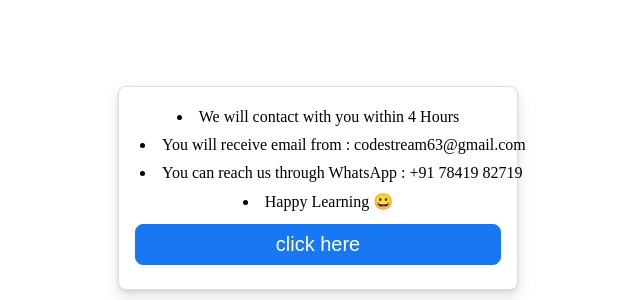
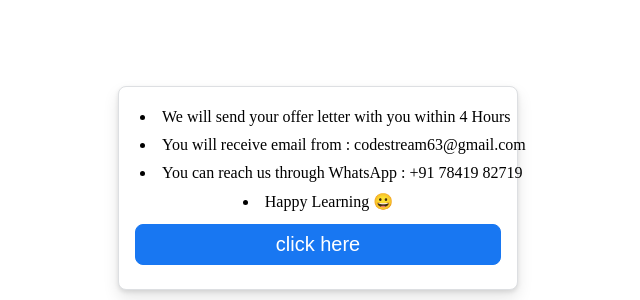
Before and after one commit to anon576/streamline, a Flask app: template templates/issue.html in a window 1280 px wide. Shown: the part 212-512 px from the top of the page, without its empty margins (322-962 px from the left). Run offline with Flask 3, Linux system fonts and the light colour scheme; the template is opened without the code that fills it, so the values that code supplies are empty.

Commit message:
payment gateway with offr

```diff
--- a/templates/issue.html
+++ b/templates/issue.html
@@ -12,7 +12,7 @@
 
 <body>
     <div class="login">
-        <li>We will contact with you within 4 Hours</li>
+        <li>We will send your offer letter with you within 4 Hours</li>
         <li>You will receive email from : codestream63@gmail.com</li>
         <li>You can reach us through WhatsApp : +91 78419 82719</li>
         <li>Happy Learning  😀</li>
```
